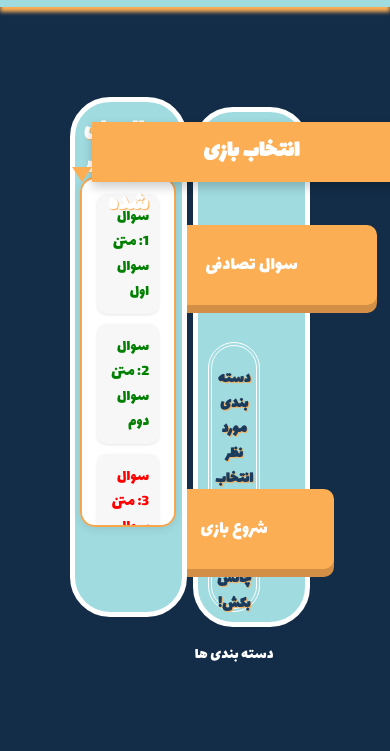
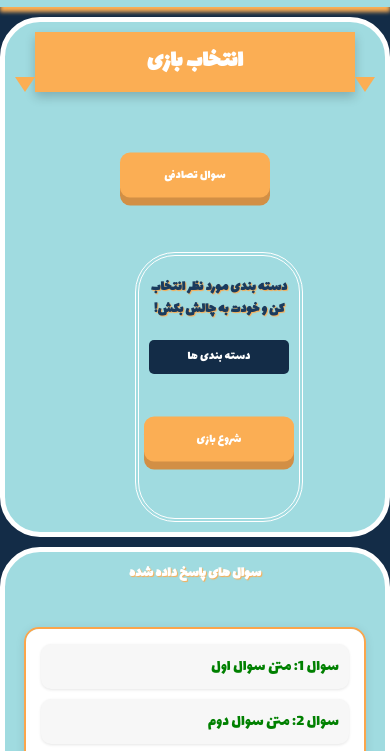
Before and after one commit to mobinarashidi/Web-Project-10, a plain HTML site: page WebProject/src/HTML/QuestionBox.html in a window 390 px wide. Shown: the part 87-838 px from the top of the page. Drawn offline with Linux system fonts and the light colour scheme.

Commit message:
Responsive feature added to pages

```diff
--- a/WebProject/src/CSS/QuestionBoxStyle.css
+++ b/WebProject/src/CSS/QuestionBoxStyle.css
@@ -79,7 +79,6 @@ body {
     background-color: #FBAE80;
     border-radius: 4px;
 }
-
 
 .answeredBox {
     border: 5px white solid;
@@ -423,3 +422,77 @@ footer {
     margin: 0;
     color: #bbb; /* Lighter text for copyright info */
 }
+
+
+
+/* Mobile screens (max-width: 768px) */
+@media (max-width: 768px) {
+    .answeredBox, .questionList {
+        width: 90%; /* Take up most of the screen width */
+        margin: 20px auto; /* Center the boxes */
+        height: auto; /* Auto height to allow content to fit */
+    }
+    .ChooseQuestion {
+        margin-right: 120px;
+    }
+    .questionList {
+        position: relative; /* Remove absolute positioning */
+        top: auto;
+        left: auto;
+        right: auto;
+        margin-top: 20px; /* Add space from the top */
+    }
+
+    /* Scroll box height adjustment for smaller screens */
+    .scroll-box {
+        height: 200px;
+    }
+
+    /* Adjust buttons for mobile */
+    .randomQuestion, .selectedQuestion {
+        width: 180px;
+        height: 50px;
+        font-size: 0.9em;
+    }
+
+    select {
+        width: 160px;
+        font-size: 0.9em;
+    }
+
+    .label, .text-in-questionList {
+        font-size: 1em;
+    }
+}
+
+/* Very small mobile screens (max-width: 480px) */
+@media (max-width: 600px) {
+    .answeredBox, .questionList {
+        width: 100%; /* Full width on small mobile devices */
+        margin: 10px auto;
+        height: auto; /* Auto height to fit content */
+    }
+    .ChooseQuestion {
+        margin-left: 120px;
+        width: 100%;
+    }
+    .scroll-box {
+        height: 150px; /* Further reduce scroll-box height */
+    }
+
+    /* Adjust buttons for small screens */
+    .randomQuestion, .selectedQuestion {
+        width: 150px;
+        height: 45px;
+        font-size: 0.8em;
+    }
+
+    select {
+        width: 140px;
+        font-size: 0.8em;
+    }
+
+    .label, .text-in-questionList {
+        font-size: 0.9em;
+    }
+}
```
Also changed, not shown: WebProject/src/CSS/MainPlayerPageStyle.css (+9 -0 lines), WebProject/src/CSS/ScoreTableStyle.css (+77 -0 lines).
